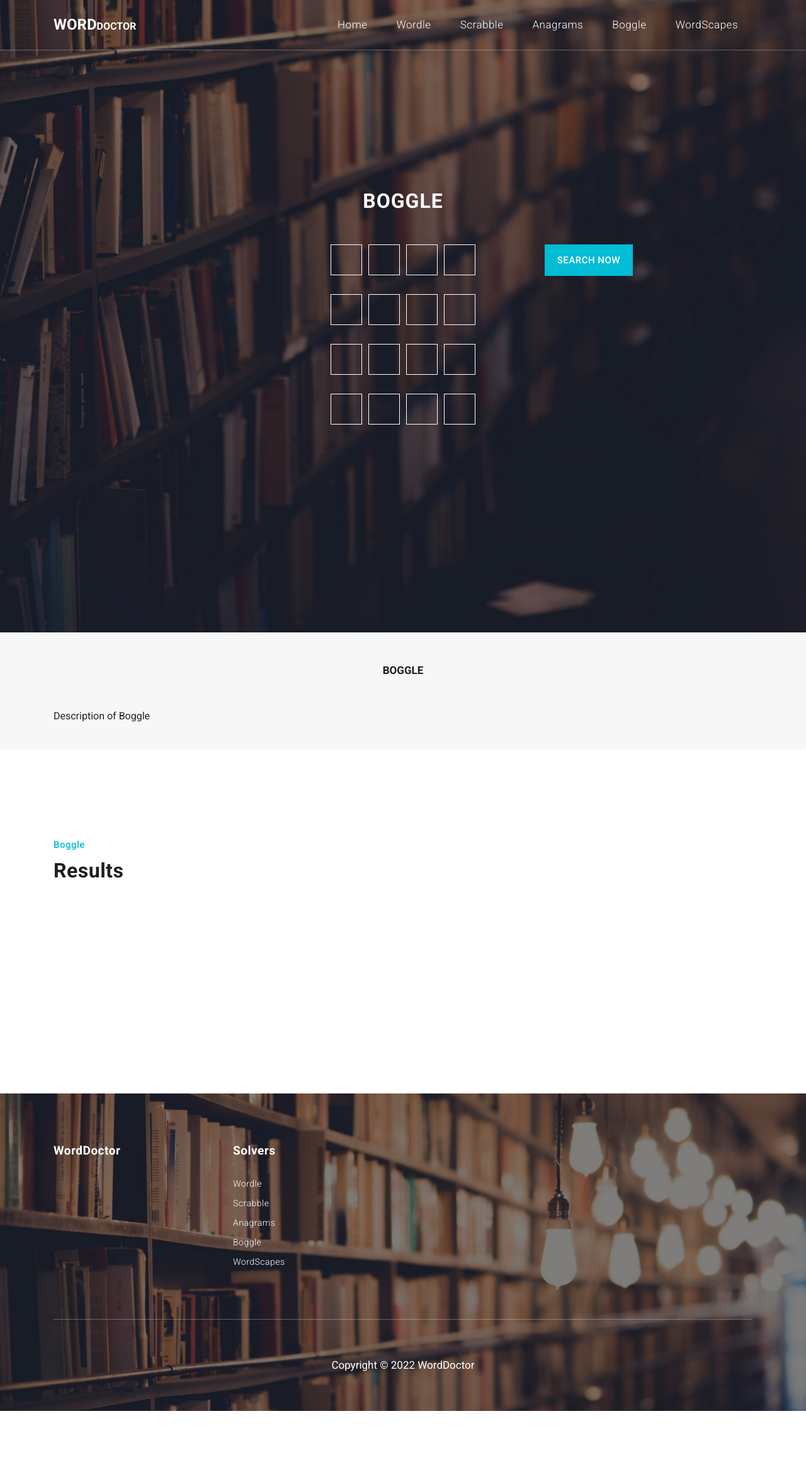
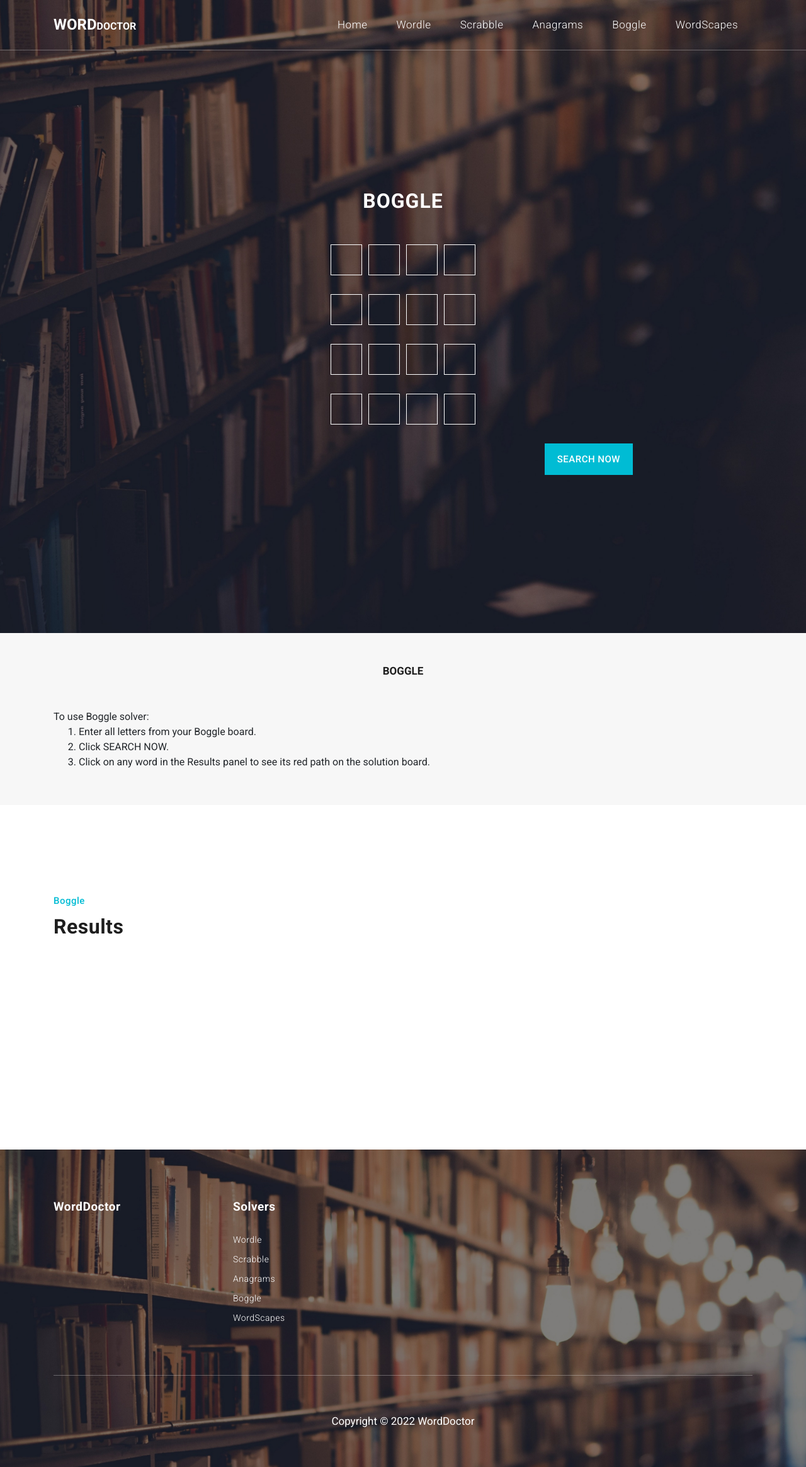
Before and after one commit to wangvictoria/WordDoctor, a Django app: page /worddoctor/boggle/ in a window 1280 px wide. Shown: the whole page at 63% size. Before the commit the page ends 2240 px from the top, so only its background shows below. Run offline with Django 3.2, Linux system fonts and the light colour scheme; some libraries are stand-ins or nearby versions.

Commit message:
Added descriptions

```diff
--- a/WordDoctorApp/templates/anagrams.html
+++ b/WordDoctorApp/templates/anagrams.html
@@ -54,7 +54,7 @@
               </div>
             </div>
             <div class="col-md-12">
-              Anagrams (also published under names including Anagram, Snatch and Word Making and Taking) is a tile-based word game that involves rearranging letter tiles to form words. The game pieces are a set of tiles with letters on one side. Tiles are shuffled face-down then turned over one by one, players forming words by combining them with existing words, their own or others'. The game has never been standardized and there are many varieties of sets and rules. Anagrams is often played with tiles from another word game, such as Scrabble or Bananagrams.
+              To use our Anagrams finder, simply input your word (or sequence of letters for which you wish to find anagrams) into the box on the anagrams page that says “Enter your letters here…”. Once complete, then click SEARCH NOW, and a list of anagrams will appear below!
             </div>
           </div>
         </div>
--- a/WordDoctorApp/templates/boggle.html
+++ b/WordDoctorApp/templates/boggle.html
@@ -119,11 +119,11 @@
                       <li><label><input type="checkbox" name="ext_in" value="1"><span>.in <em>($6/yr)</em></span></label></li>
                     </ul>-->
                   </div>
-                      <input type="submit" name="results" class="main-button" value="Search Now">
                       {{ form.errors }}
-                   </form>
-                 <div class="advSearch_chkbox">
-                 </div>
+                  <div class="col-md-12">
+                    <input type="submit" name="submit" class="main-button" value="Search Now">
+                  </div>
+                  </form>
                 </div>
               </div>
             </div>
@@ -141,8 +141,13 @@
                 <a href="#"><h4>BOGGLE</h4></a>
               </div>
             </div>
-            <div class="col-md-12" id="scrollhere">
-                Description of Boggle
+            <div class="col-md-12" id="board">
+              To use Boggle solver:
+                <ol>
+                  <li>Enter all letters from your Boggle board.</li>
+                  <li>Click SEARCH NOW.</li>
+                  <li>Click on any word in the Results panel to see its red path on the solution board.</li>
+                </ol>
             </div>
           </div>
         </div>
@@ -171,7 +176,7 @@
                   {% if boggle_solution %}
                   <br>
                   {% for key, value in boggle_solution.items %}
-                  <a href="#scrollhere" id="word{{ forloop.counter0 }}" onclick="highlight('{{ forloop.counter0 }}', '{{ forloop.counter0 }}', '{{ num_words }}', '{{ value }}')" style="color:grey;">{{ key }} <br></a>
+                  <a href="#board" id="word{{ forloop.counter0 }}" onclick="highlight('{{ forloop.counter0 }}', '{{ forloop.counter0 }}', '{{ num_words }}', '{{ value }}')" style="color:grey;">{{ key }} <br></a>
                   {% endfor %}
                   {% else %}
                   {{ boggle_no_solutions }}
--- a/WordDoctorApp/templates/index.html
+++ b/WordDoctorApp/templates/index.html
@@ -31,7 +31,7 @@
               <div class="section-heading">
                 <span>An All-in-One Word Solver</span>
                 <h2>About</h2>
-                <p>Aenean molestie, odio quis viverra ultricies, leo tellus lacinia neque, sit amet maximus tortor nunc aliquet felis. Duis sit amet nibh non sapien tincidunt bibendum. Curabitur rutrum justo id leo ornare, suscipit lobortis augue volutpat.</p>
+                <p>WordDoctor is your source for all-in-one word game solutions. We offer solvers for 5 of the most popular word games today. If you are struggling to compete with friends, WordDoctor is the solution you're looking for. Enter in the data and we'll provide you with as many solutions as we can!</p>
               </div>
             </div>
             <div class="col-md-4 col-sm-6 col-xs-12">
@@ -49,7 +49,7 @@
                 <!-- <i class="fa fa-server"></i> -->
                 <i class="fa-solid fa-chess-board"></i>
                 <h4>Scrabble</h4>
-                <p>Scrabble is a word game in which two to four players score points by placing tiles, each bearing a single letter, onto a game board divided into a 15x15 grid of squares.</p>
+                <p>Scrabble (or Words with Friends) is a word game in which players score points by placing tiles, each bearing a single letter, onto a game board divided into a grid of squares.</p>
               </div></a>
             </div>
             <div class="col-md-4 col-sm-6 col-xs-12">
--- a/WordDoctorApp/templates/scrabble.html
+++ b/WordDoctorApp/templates/scrabble.html
@@ -54,7 +54,7 @@
               </div>
             </div>
             <div class="col-md-12">
-                Description of Scrabble
+              To use our Scrabble word finder, first input the letters in your hand into the box that says “Enter your letters here…”. Once this step is complete, then enter in letters on the board off of which you think you could build a word, or where there is optimal space to make a word on the board in the box that says “Enter open characters on the board that you think have potential…”. Once you have filled in both boxes, then click the button that says SEARCH NOW and you will get a list of potential Scrabble you could play sorted by score in descending order.
             </div>
           </div>
         </div>
--- a/WordDoctorApp/templates/wordscape.html
+++ b/WordDoctorApp/templates/wordscape.html
@@ -59,7 +59,7 @@
               </div>
             </div>
             <div class="col-md-12">
-                Description of WordScapes
+              To use our Wordscapes solutions finder, simply input your sequence of letters from your Wordscapes puzzle into the box on the anagrams page that says “Enter your letters here…”. You also have the choice to input an optional length parameter if you want to see Wordscapes solutions of a specific number of characters. If you don't input a length of solutions you'd like to see, we'll show you all possible options of all available word lengths. Once you've entered your letters and perhaps a length parameter, click SEARCH NOW, and a list of solutions for your Wordscapes character sequence will appear below!
             </div>
           </div>
         </div>
```
Also changed, not shown: WordDoctorApp/templates/wordle.html (+8 -1 lines), db.sqlite3.
